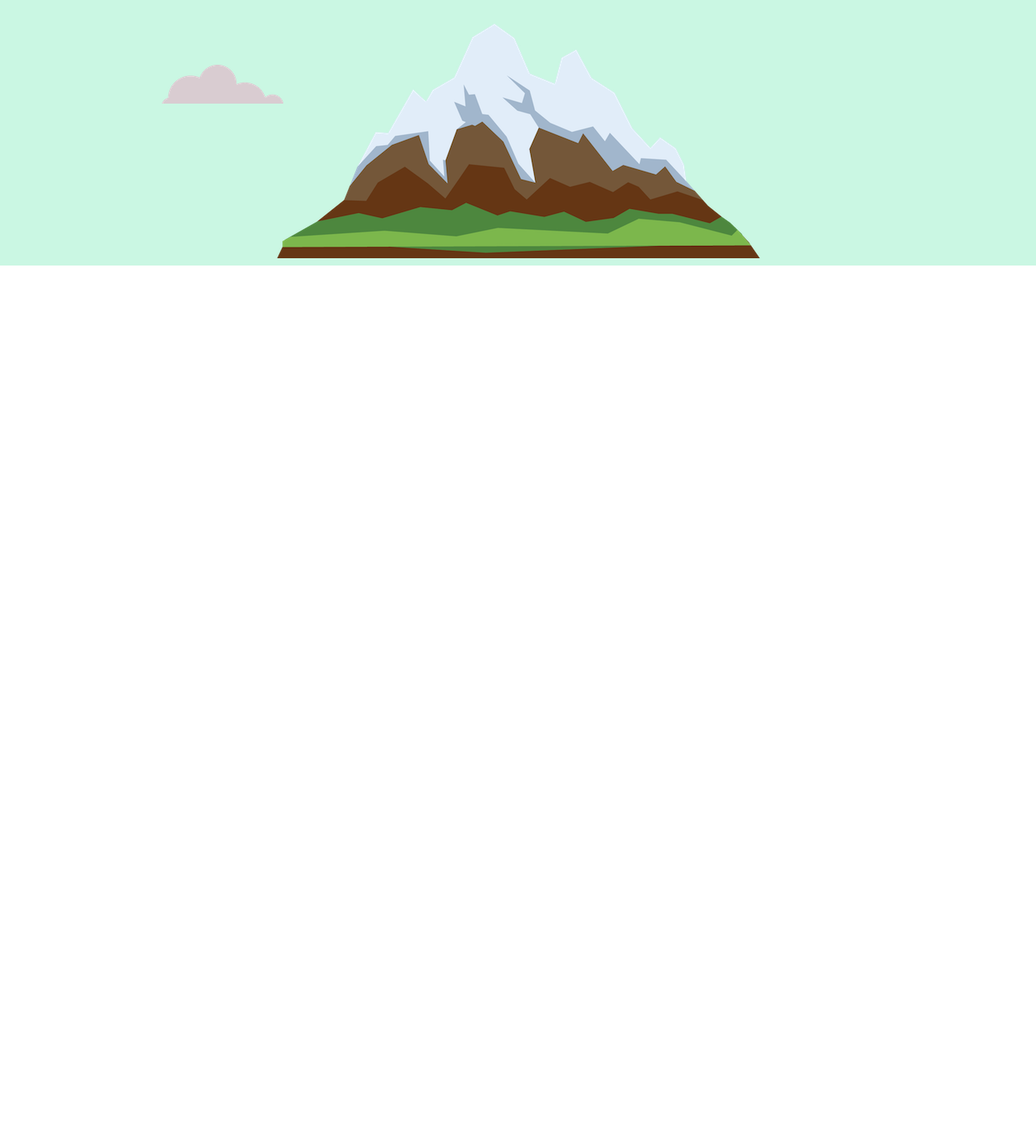
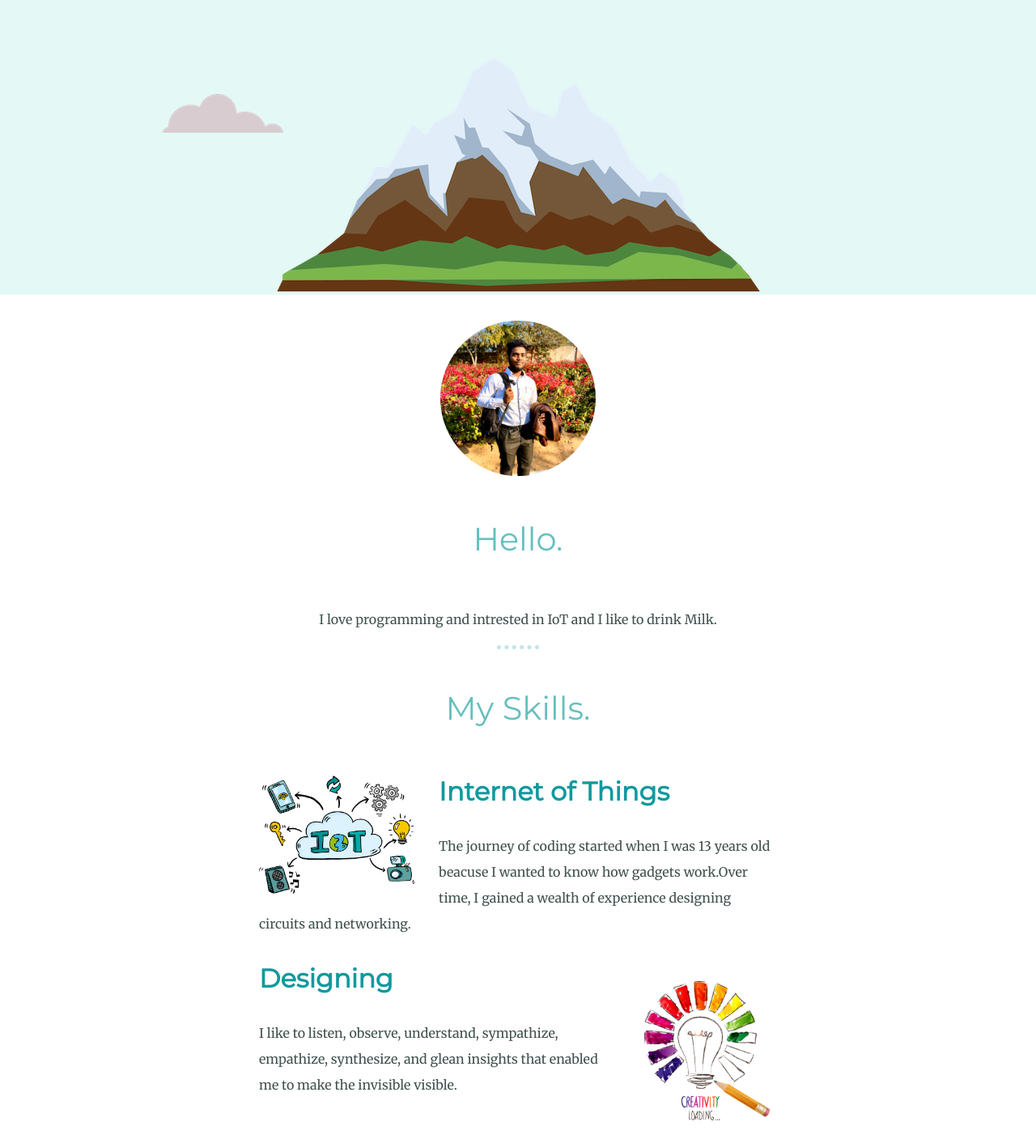
Before and after one commit to rajsudarshan/presonalsite, a plain HTML site: page index.html in a window 1280 px wide. Shown: the part 462-1869 px from the top of the page at 81% size. Before the commit the page ends 800 px from the top, so only its background shows below. Drawn offline with Linux system fonts and the light colour scheme.

Commit message:
Add files via upload

```diff
--- a/css/styles.css
+++ b/css/styles.css
@@ -1,24 +1,51 @@
 body{
+  color: #40514E;
   margin: 0;
   text-align: center;
   font-family: 'Merriweather', serif;
-font-size: 200%;}
+}
 
 
 h1{
+  color: #66BFBF;
   margin-top: 50px;
   font-size: 5.625rem;
   font-family: 'Sacramento', cursive;
 }
 h2{
+  color: #66BFBF;
   font-family: 'Montserrat', sans-serif;
   font-size: 2.5rem;
+  font-weight: normal;
+  padding-bottom: 10px;
+
+  line-height: 2;
 }
 h3{
   font-family: 'Montserrat', sans-serif;
+  color: #11999E;
+  font-weight: bold;
+  font-size: 2rem;
 }
+a{
+  color: #11999E;
+}
+p{
+ line-height: 2;
+
+}
+
+hr {
+  border-style: none;
+  border-top-style: dotted;
+  width: 4%;
+  border-color: #11999E;
+  border-width: 5px;
+  opacity: 25%;
+}
+
   .top-container {
-  background-color: #caf7e3;
+  background-color: #E4F9F5;
   position: relative;
   padding-top: 100px;
 
@@ -33,3 +60,47 @@ h3{
   left: 200px;
   bottom: 200px;
 }
+.skills-container{
+  align-items: center;
+  width: 50%;
+  margin: auto;
+}
+.circular{
+  border-radius: 100%;
+}
+
+
+.hello-container{
+  align-items: center;
+  text-align: center;
+  font-weight: lighter;
+  letter-spacing: 1.5;
+  width: 50%;
+  margin: auto;
+}
+.skills{
+  width: 50%;
+  align-items: center;
+  margin: auto;
+}
+.skills-row{
+  text-align: left;
+}
+#raj-img{
+  margin-top: 5%;
+  width: 30%;
+}
+#iot-img{
+  width: 30%;
+  float: left;
+  margin-right: 30px;
+}
+#dsg-img{
+  width: 27%;
+  float: right;
+  margin-left: 30px;
+}
+#intro-msg{
+  margin-top: 50px;
+  margin-bottom: 70px;
+}
--- a/index.html
+++ b/index.html
@@ -16,6 +16,27 @@
     <img class="bottom-cloud" src="images/cloud.png" alt="cloud-png">
     <img src="images/mountain.png" alt="mountain-png">
   </div>
+<div class="hello-container">
+  <img class="circular" id="raj-img" src="images/raj.png" alt="raj-png">
+  <h2>Hello.</h2>
+  <p>I love programming and intrested in IoT and I like to drink Milk.</p>
+
+</div>
+<hr>
+  <div class="skills">
+    <h2>My Skills.</h2>
+    <div class="skills-row">
+      <img id="iot-img" src="images/IoT.png" alt="IoT-png">
+      <h3>Internet of Things</h3>
+      <p>The journey of coding started when I was 13 years old beacuse I wanted to know how gadgets work.Over time, I gained a wealth of experience designing circuits and networking.</p>
+
+    </div>
+    <div class="skills-row">
+      <img id="dsg-img" src="images/innovation.png" alt="innovation-png">
+      <h3>Designing</h3>
+      <p>I like to listen, observe, understand, sympathize, empathize, synthesize, and glean insights that enabled me to make the invisible visible.</p>
+    </div>
+  </div>
 
   </body>
 </html>
```
Also changed, not shown: images/IoT.png (added), images/innovation.png (added).
